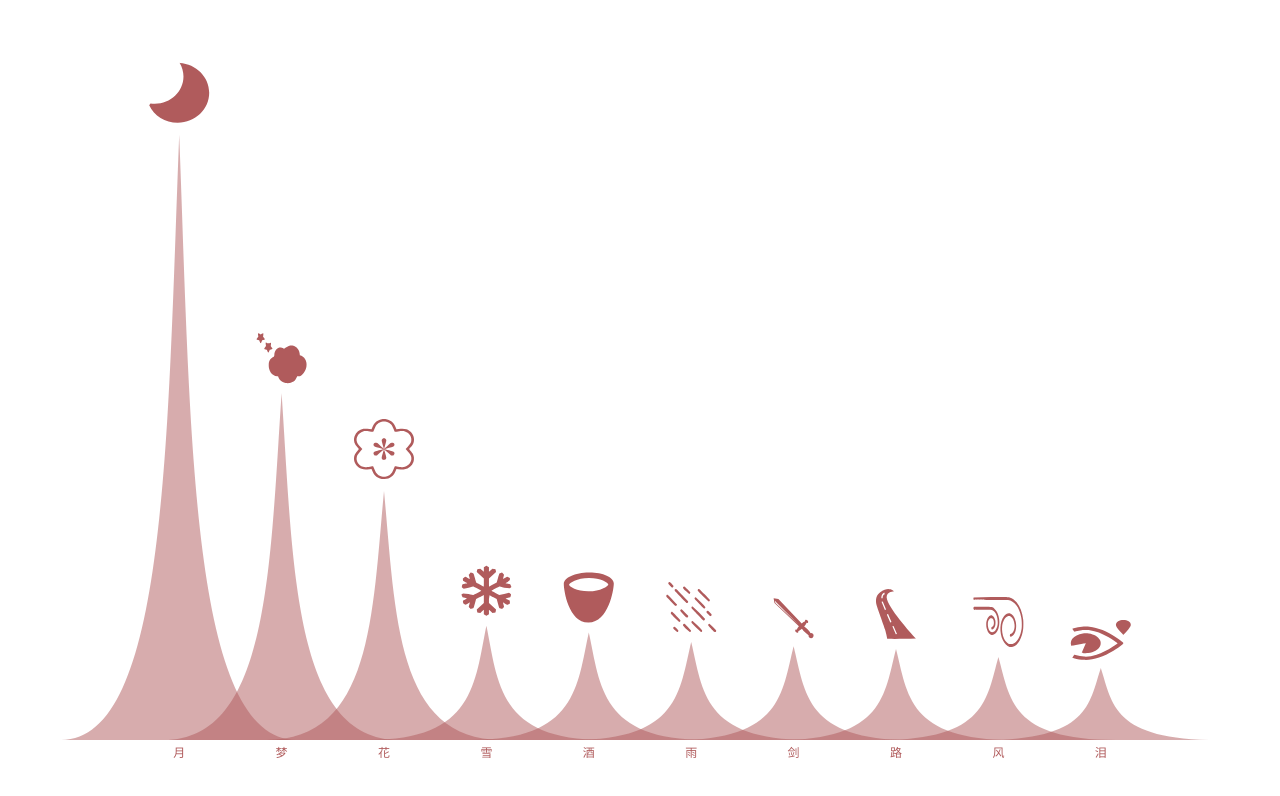
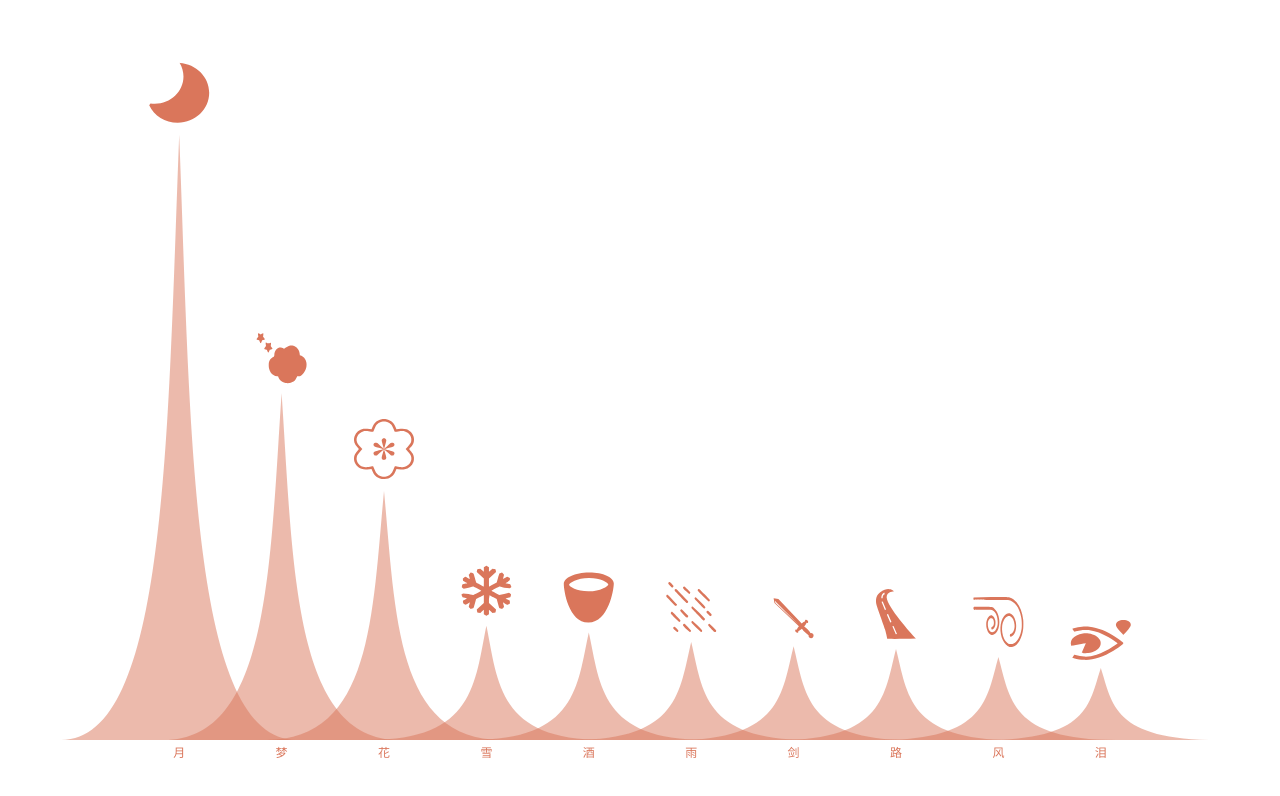
Before and after one commit to wanwan0610/songs, a plain HTML site: page index.html in a window 1280 px wide. Drawn offline with Linux system fonts and the light colour scheme.

Commit message:
Update index.html

```diff
--- a/index.html
+++ b/index.html
@@ -42,7 +42,7 @@ option = {
         axisLine: {show: false},
         axisLabel: {
             textStyle: {
-                color: '#b05b5c'
+                color: '#da765b'
             }
         }
     },
@@ -52,7 +52,7 @@ option = {
         axisLine: {show: false},
         axisLabel: {show: false}
     },
-    color: ['#b05b5c'],
+    color: ['#da765b'],
     series: [{
         name: 'hill',
         type: 'pictorialBar',
```
